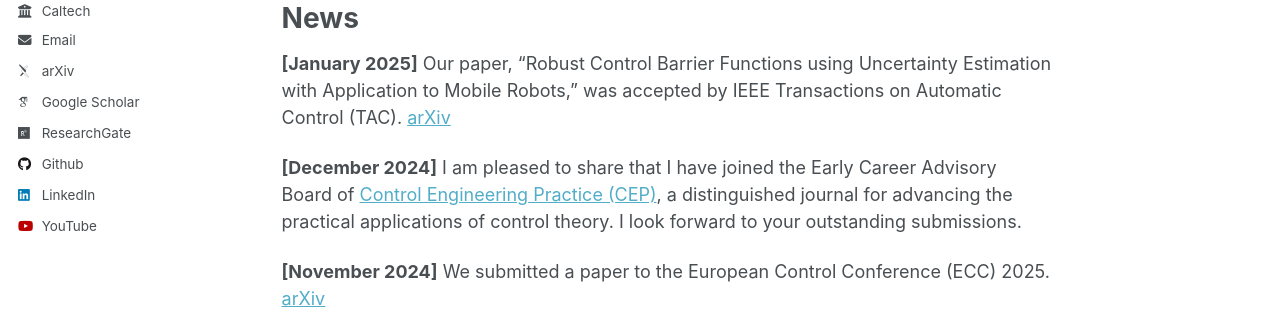
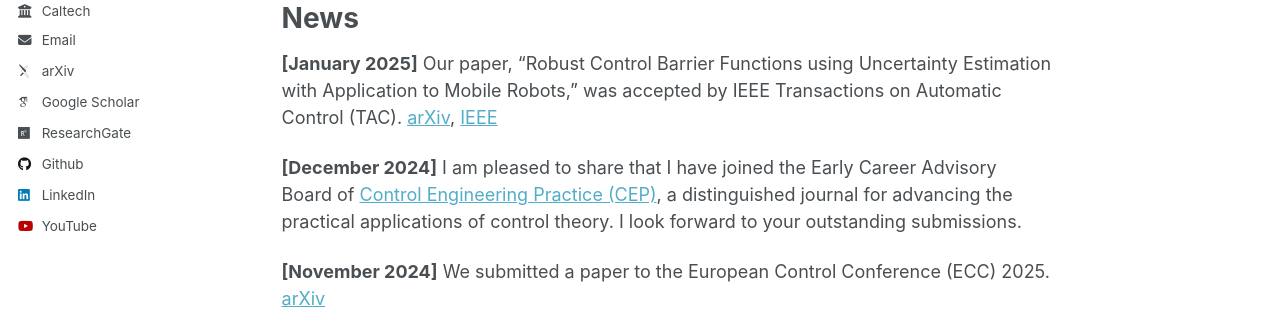
Before and after one commit to ersindas/ersindas.github.io, a Jekyll site: the page built from _pages/about.md, in a window 1280 px wide and 900 px high. Shown: the part 408-717 px from the top of the window. Built offline with Jekyll 4.4.1, drawn with Linux system fonts in a browser that asks for light colours; some web fonts are replaced.

Commit message:
Update about.md

```diff
--- a/_pages/about.md
+++ b/_pages/about.md
@@ -13,7 +13,7 @@ I conduct research on robust control systems, state estimation, system identific
 
 News
 ======
-**[January 2025]** Our paper, "Robust Control Barrier Functions using Uncertainty Estimation with Application to Mobile Robots," was accepted by IEEE Transactions on Automatic Control (TAC). [arXiv](https://arxiv.org/pdf/2401.01881)
+**[January 2025]** Our paper, "Robust Control Barrier Functions using Uncertainty Estimation with Application to Mobile Robots," was accepted by IEEE Transactions on Automatic Control (TAC). [arXiv](https://arxiv.org/pdf/2401.01881), [IEEE](https://ieeexplore.ieee.org/document/10872802)
 
 **[December 2024]** I am pleased to share that I have joined the Early Career Advisory Board of [Control Engineering Practice (CEP)](https://www.sciencedirect.com/journal/control-engineering-practice), a distinguished journal for advancing the practical applications of control theory. I look forward to your outstanding submissions.
 
```
